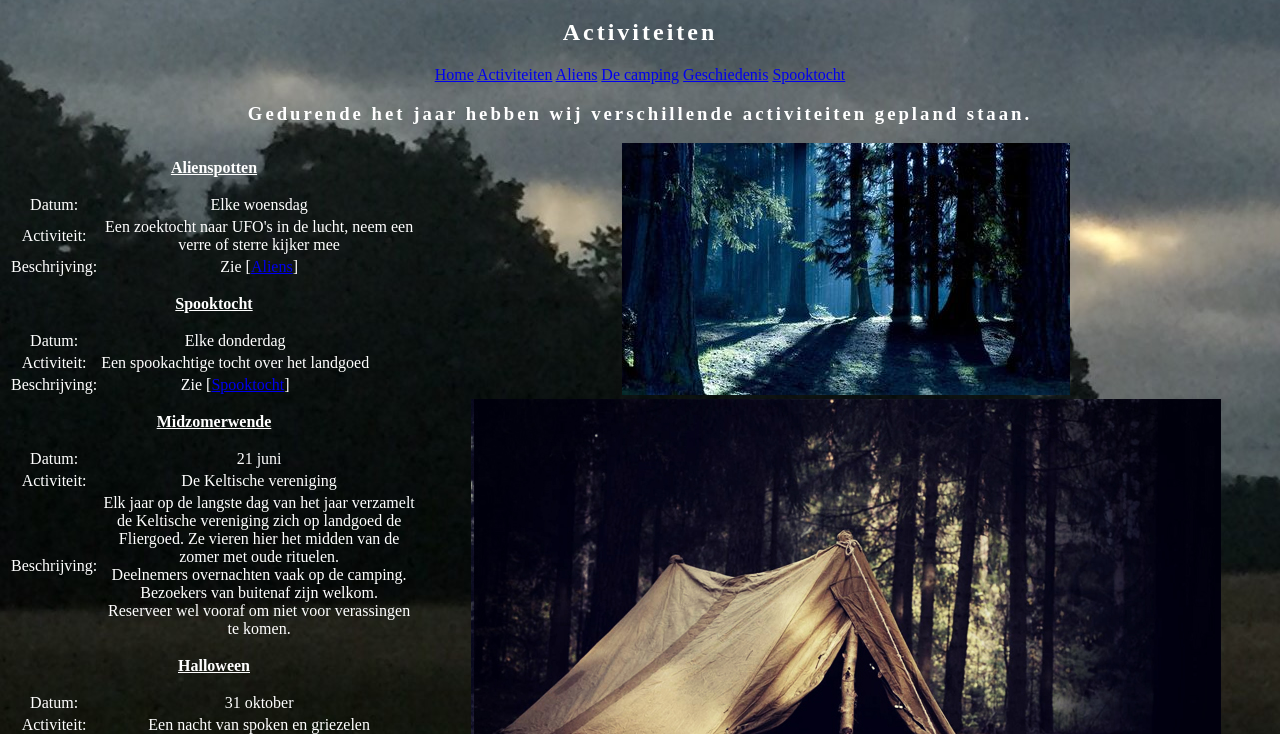
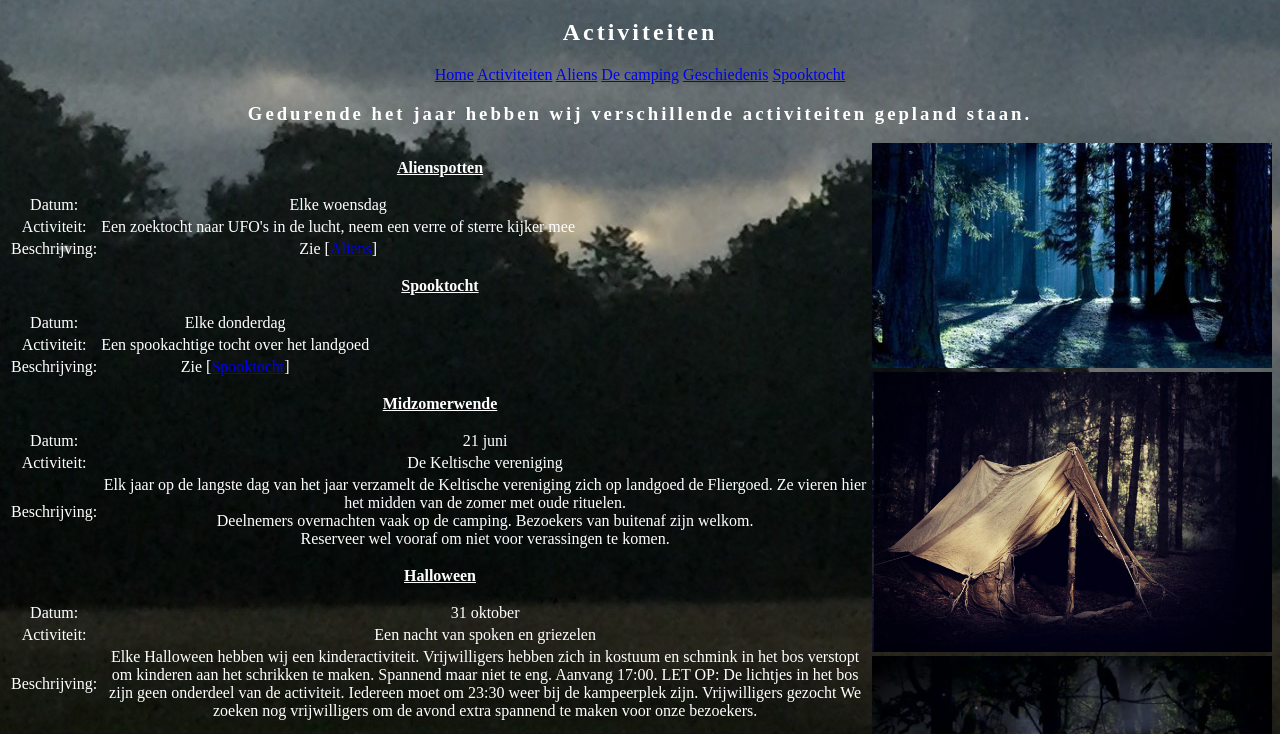
Before and after one commit to Thijmen777/project1, a plain HTML site: page Website/Activiteiten.html in a window 1280 px wide. Shown: the part 61-795 px from the top of the page. Drawn offline with Linux system fonts and the light colour scheme.

Commit message:
improved css

```diff
--- a/Website/styles/styles.css
+++ b/Website/styles/styles.css
@@ -15,3 +15,7 @@ h1,h2,h3,h4,h5,h6
 /*text grote van de kop*/
 	font size: 80px;
 }
+img {
+  max-width: 400px;
+  height: auto;
+}
```
